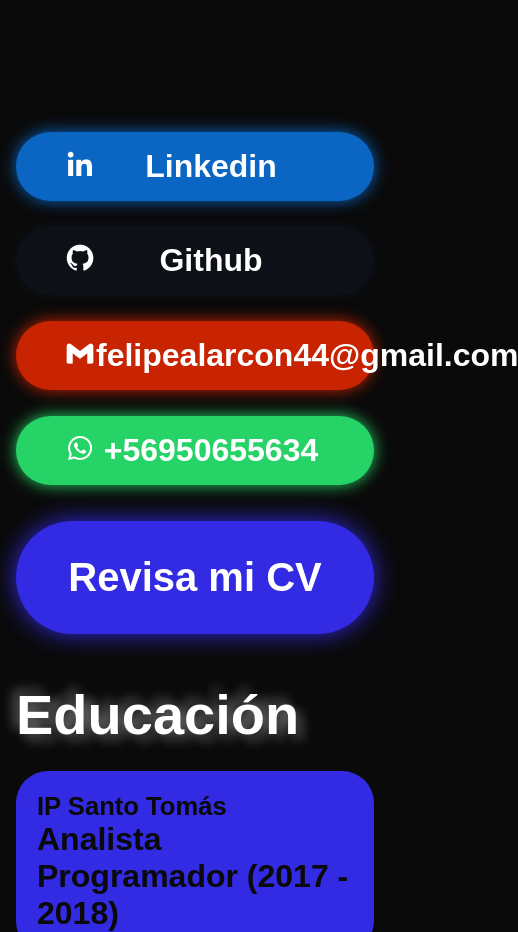
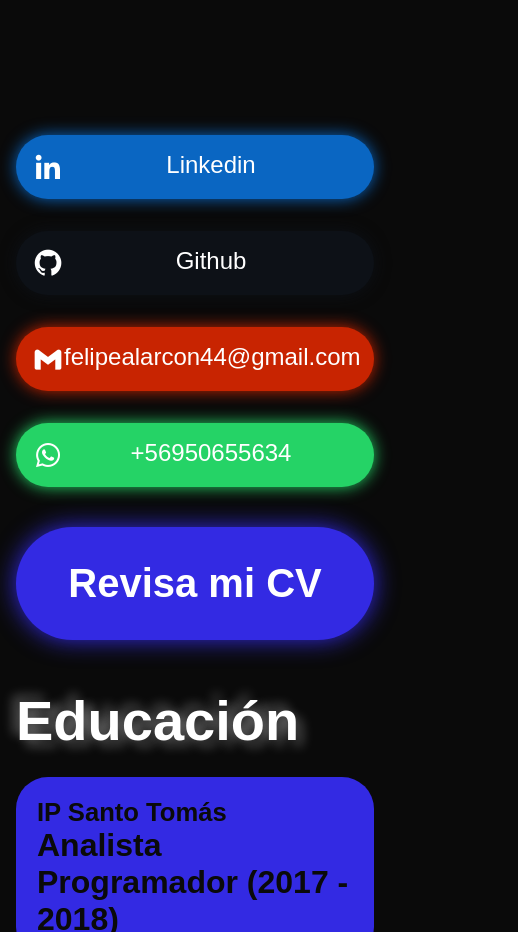
Before and after one commit to felipe1521/mi-portafolio, a Next.js app: page / in a window 390 px wide. Shown: the part 941-1873 px from the top of the page, 518 px wide, since content can reach past the window. Built offline with nearby package versions, Linux system fonts and the light colour scheme; a web font is replaced by a local one.

Commit message:
se corrige diseno responsivo

```diff
--- a/src/app/home/module.css
+++ b/src/app/home/module.css
@@ -43,13 +43,14 @@
   border-radius: 4rem;
   color: var(--primary-text-color);
   width: 100%;
-  font-size: 2.5rem;
+  font-size: 2rem;
   padding: 1rem 3rem;
-  margin: 0.8rem 0;
+  margin: 1rem 0;
   transition: 0.3s ease-in-out;
 }
 
-.social-icons a b {
+.social-icons a p {
+  font-size: 2.5rem;
   margin: 0 auto;
 }
 
@@ -105,6 +106,9 @@
     font-size: 2rem;
   }
   .social-icons a {
-    font-size: 2rem;
+    padding: 1rem 1rem;
+  }
+  .social-icons a p {
+    font-size: 1.5rem;
   }
 }
--- a/src/app/home/page.jsx
+++ b/src/app/home/page.jsx
@@ -23,20 +23,20 @@
           <a href="https://linkedin.com/in/felipe-ignacio-alarcon-contreras-670a25286/" target="_blank"
           style={{ backgroundColor: "#0A66C2", boxShadow: "0 0 1rem #0A66C2"}}>
             <i className="bx bxl-linkedin"></i>
-            <b>Linkedin</b>
+            <p>Linkedin</p>
           </a>
           <a href="https://github.com/felipe1521" target="_blank"
           style={{ backgroundColor: "#0D1117", boxShadow: "0 0 1rem #0D1117"}}>
             <i className="bx bxl-github"></i>
-            <b>Github</b>
+            <p>Github</p>
           </a>
           <a style={{ backgroundColor: "#C82401", boxShadow: "0 0 1rem #C82401"}}>
             <i className="bx bxl-gmail"></i>
-            <b>felipealarcon44@gmail.com</b>
+            <p>felipealarcon44@gmail.com</p>
           </a>
           <a style={{ backgroundColor: "#25D366", boxShadow: "0 0 1rem #25D366"}}>
             <i className="bx bxl-whatsapp"></i>
-            <b>+56950655634</b>
+            <p>+56950655634</p>
           </a>
         </div>
         <a href="/CV-FelipeAlarconContreras.pdf" target="_blank" className="btn">Revisa mi CV</a>
```
